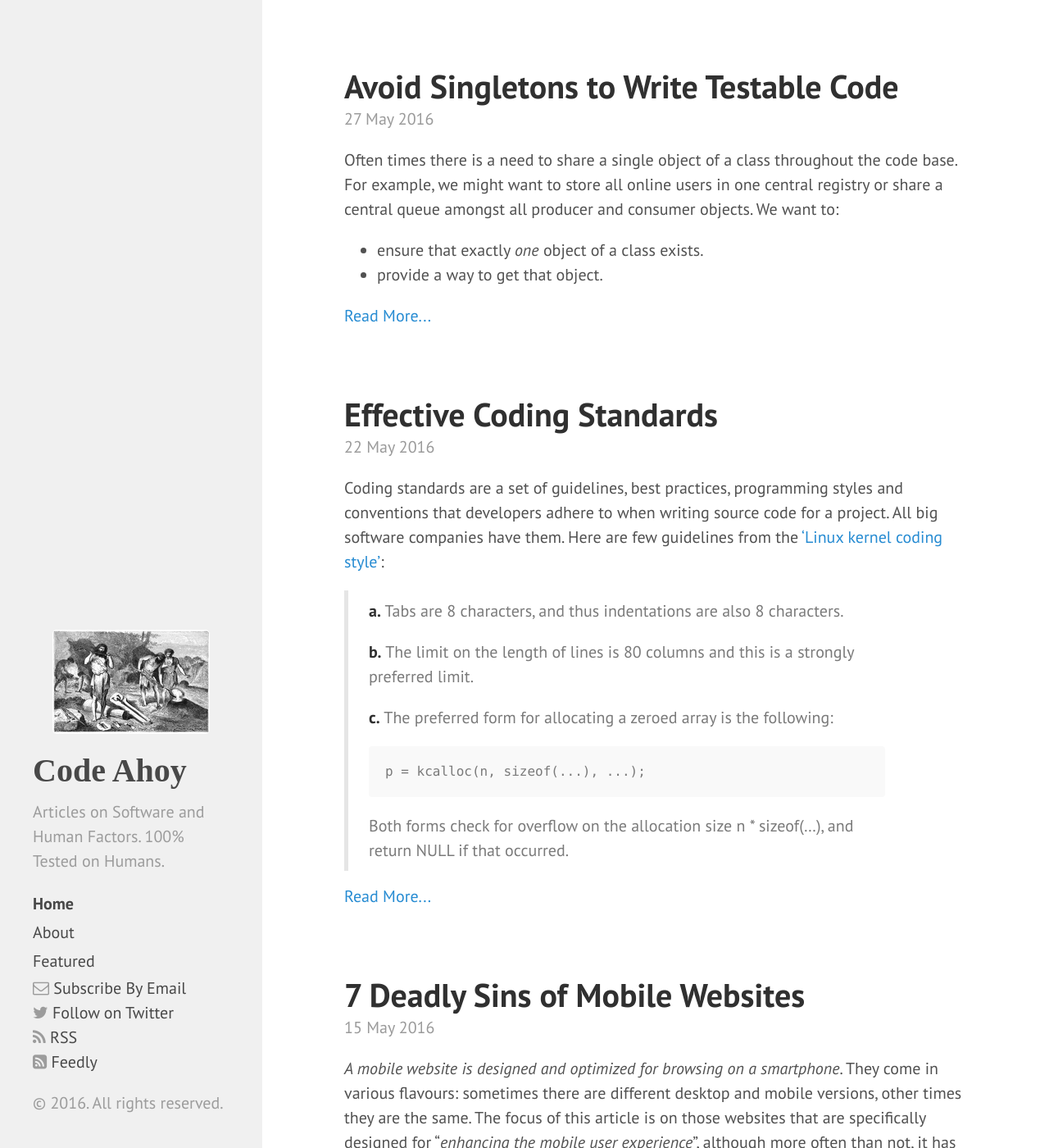
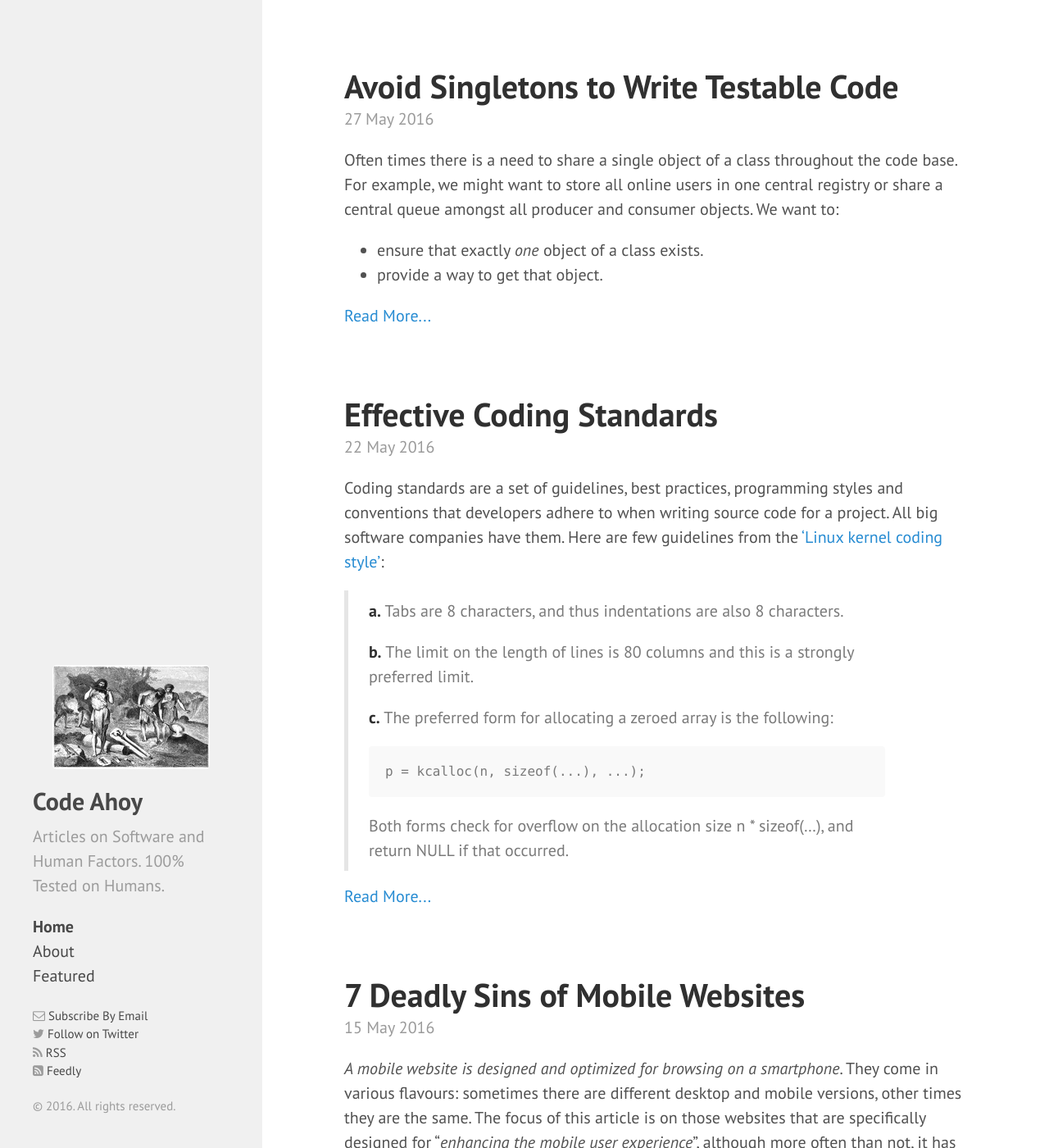
Before and after one commit to talk2viren/umermansoor.github.io, a Jekyll site: the page built from index.html, in a window 1280 px wide and 1400 px high. Shown: the whole window at 82% size. Built offline with Jekyll 4.4.1, drawn with Linux system fonts in a browser that asks for light colours; nearby versions of some CDN libraries; the list of posts is cut into pages by our own code.

Commit message:
fixes to the sidebar

```diff
--- a/_includes/sidebar.html
+++ b/_includes/sidebar.html
@@ -3,11 +3,11 @@
     <img src="{{ site.baseurl }}img/logo.png"
     alt="http://www.oldbookillustrations.com/illustrations/founders-workshop/"> </img>
     <div class="sidebar-about">
-      <h1>
+      <h2>
         <a href="{{ site.baseurl }}">
           {{ site.title }}
         </a>
-      </h1>
+      </h2>
       <p class="lead">{{ site.description }}</p>
     </div>
 
@@ -28,7 +28,8 @@
         {% endif %}
       {% endfor %}
 
-        <p class="lead_small">
+        <p class="lead-small">
+          <br/>
           <i class="fa fa-envelope-o"></i>
           <a href="https://feedburner.google.com/fb/a/mailverify?uri=CodeAhoy&amp;loc=en_US">Subscribe By Email</a><br/>
 
@@ -41,12 +42,15 @@
           <i class="fa fa-rss-square"></i>
           <a href="http://cloud.feedly.com/#subscription%2Ffeed%2Fhttp%3A%2F%2Fcodeahoy.com%2Ffeed.xml">Feedly</a><br/>
 
+        </p>
+
+          <p class="lead-small">&copy; {{ site.time | date: '%Y' }}. All rights reserved.</p>
 
 
 
 
     </nav>
 
-    <p>&copy; {{ site.time | date: '%Y' }}. All rights reserved.</p>
+
   </div>
 </div>
--- a/public/css/hyde.css
+++ b/public/css/hyde.css
@@ -97,7 +97,7 @@ html {
 }
 .sidebar-nav-item {
   display: block;
-  line-height: 1.75;
+  line-height: 1.50;
 }
 a.sidebar-nav-item:hover,
 a.sidebar-nav-item:focus {
--- a/public/css/poole.css
+++ b/public/css/poole.css
@@ -263,6 +263,11 @@ tbody tr:nth-child(odd) th {
   font-weight: 300;
 }
 
+.lead-small {
+  font-size: 0.75rem;
+  font-weight: 260;
+}
+
 
 /*
  * Messages
```
